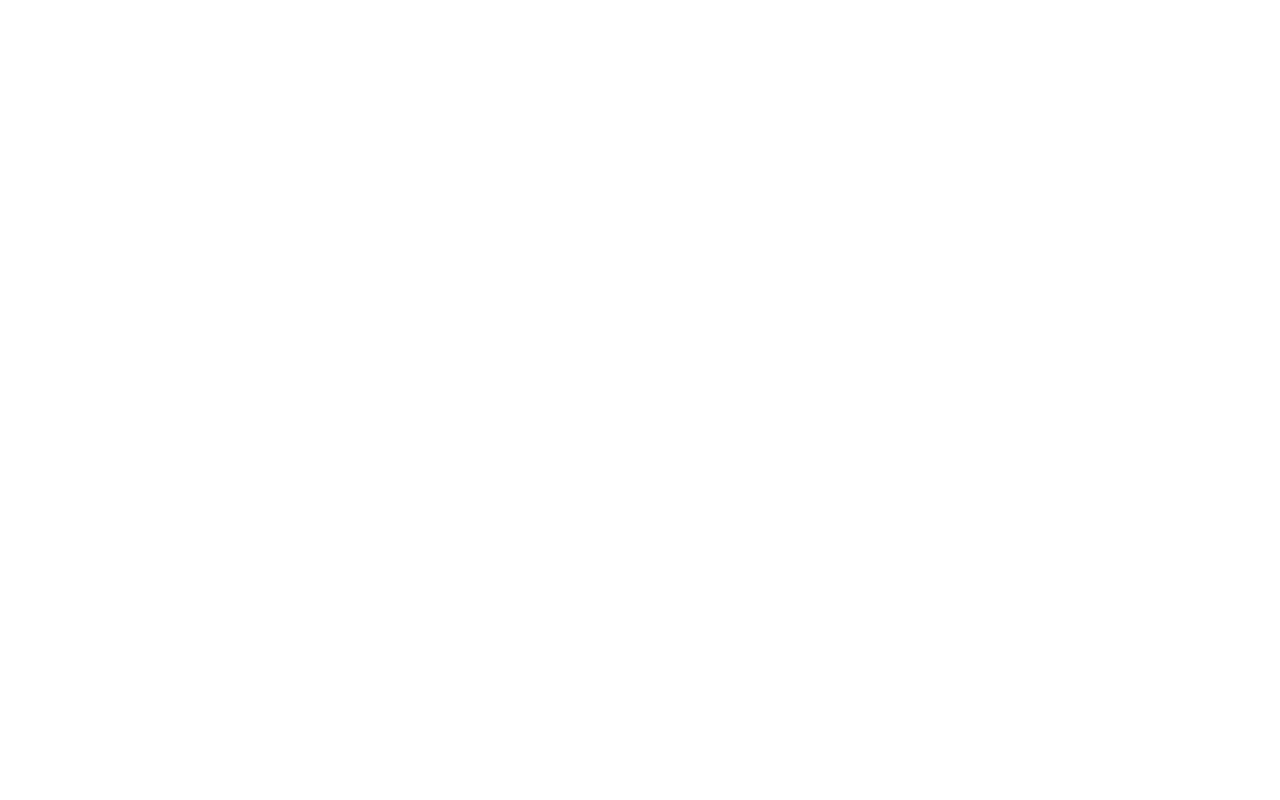
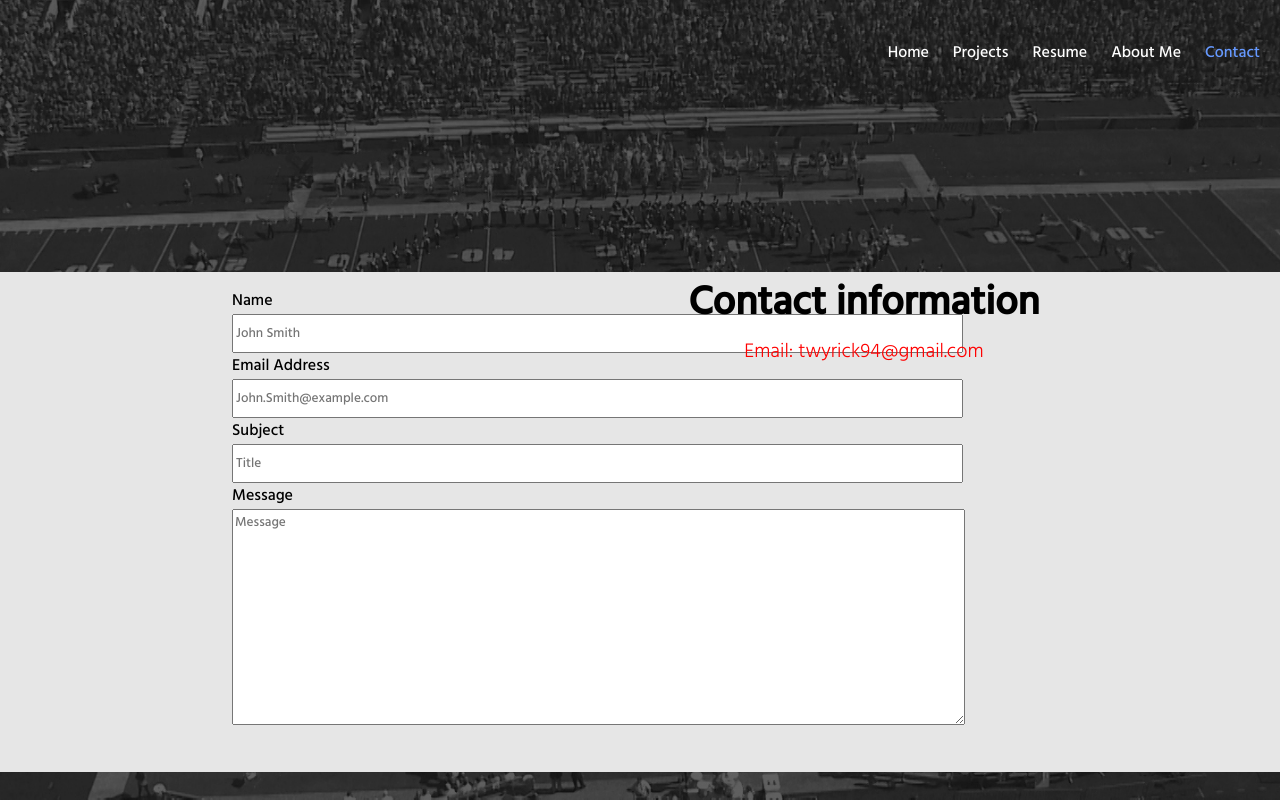
Before and after one commit to Kpaxtime/Kpaxtime.github.io, a plain HTML site: page contact.html in a window 1280 px wide. Drawn offline with Linux system fonts and the light colour scheme.

Commit message:
Commit 1/22/2016
Created contact.html, about_me.html, projects.html, and added forms to
contact.html while updating relevant style sheets.

```diff
--- /dev/null
+++ b/Styles/contact_style.css
@@ -0,0 +1,48 @@
+body {
+	width: 100%;
+	height: 100%;
+}
+
+form {
+	margin: 0 auto;
+}
+#form_section {
+	background-color: #e6e6e6;
+	margin: 15% 0 0 0;
+	height: 500px;
+	width: 100%;
+	clear: both;
+}
+
+#container {
+	width: 70%;
+	margin: 0 auto;
+	overflow: hidden;
+
+}
+#info_div {
+	width: 50%;
+	margin: 0 auto;
+	float: right;
+}
+#form_div {
+	width: 50%;
+	margin: 0 auto;
+	float: left;
+
+}
+
+h1 {
+	font-size: 40px;
+	color: black;
+
+}
+p {
+	font-size: 20px;
+	color: red;
+
+}
+
+ul {
+	list-style: none;
+}
--- a/contact.html
+++ b/contact.html
@@ -2,9 +2,59 @@
 <html lang="en">
 <html>
 	<head>
-		<title>
-		</title>
+		<title>Contact</title>
+		<meta charset="utf-8">
+		<meta name="viewport" content="width=device-width, initial-scale=1">
+		<link href='https://fonts.googleapis.com/css?family=Hind:500,300' rel='stylesheet' type='text/css'>
+		<link type="text/css" rel="stylesheet" href="Styles/style.css" />
+		<link type="text/css" rel="stylesheet" href="Styles/contact_style.css" />
 	<head>
 	<body>
+		<header id="page_header">
+			<nav>
+				<ul>
+					<li><a href="index.html">Home</a></li>
+					<li><a href="projects.html">Projects</a></li>
+					<li><a href="Assets/Tim_Wyrick_Resume.pdf">Resume</a></li>
+					<li><a href="about_me.html">About Me</a></li>
+					<li><a href="contact.html" style="color: #6699ff">Contact</a></li>
+				</ul>
+			</nav>
+		</header>
+		<section id="form_section">
+			<div id="container">
+				<div id="form_div">
+					<form>
+						<filedset>
+							<ul>
+								<li>
+									<label>Name</label>
+									<input type="text" name="name" placeholder="John Smith" style="height: 33px; width: 723px">
+								</li>
+								<li>
+									<label>Email Address</label>
+									<input type="text" name="email" placeholder="John.Smith@example.com" style="height: 33px; width: 723px">
+								</li>
+								<li>
+									<label>Subject</label>
+									<input type="text" name="subject" placeholder="Title" style="height: 33px; width: 723px">
+									</li>
+								<li>
+									<label>Message</label>
+									<textarea name="message" cols="100" rows="10" name="message" placeholder="Message"></textarea>
+								</li>
+							</ul>
+						</fieldset>
+					</form>
+				</div>
+				<div id="info_div">
+					<h1><b>Contact information</b></h1>
+					<p>Email: twyrick94@gmail.com</p>
+				</div>
+			</div>
+
+
+		</section>
+
 	</body>
 </html>
```
Also changed, not shown: about_me.html (added, +24 -0 lines), index.html (+0 -2 lines), projects.html (added, +24 -0 lines).
